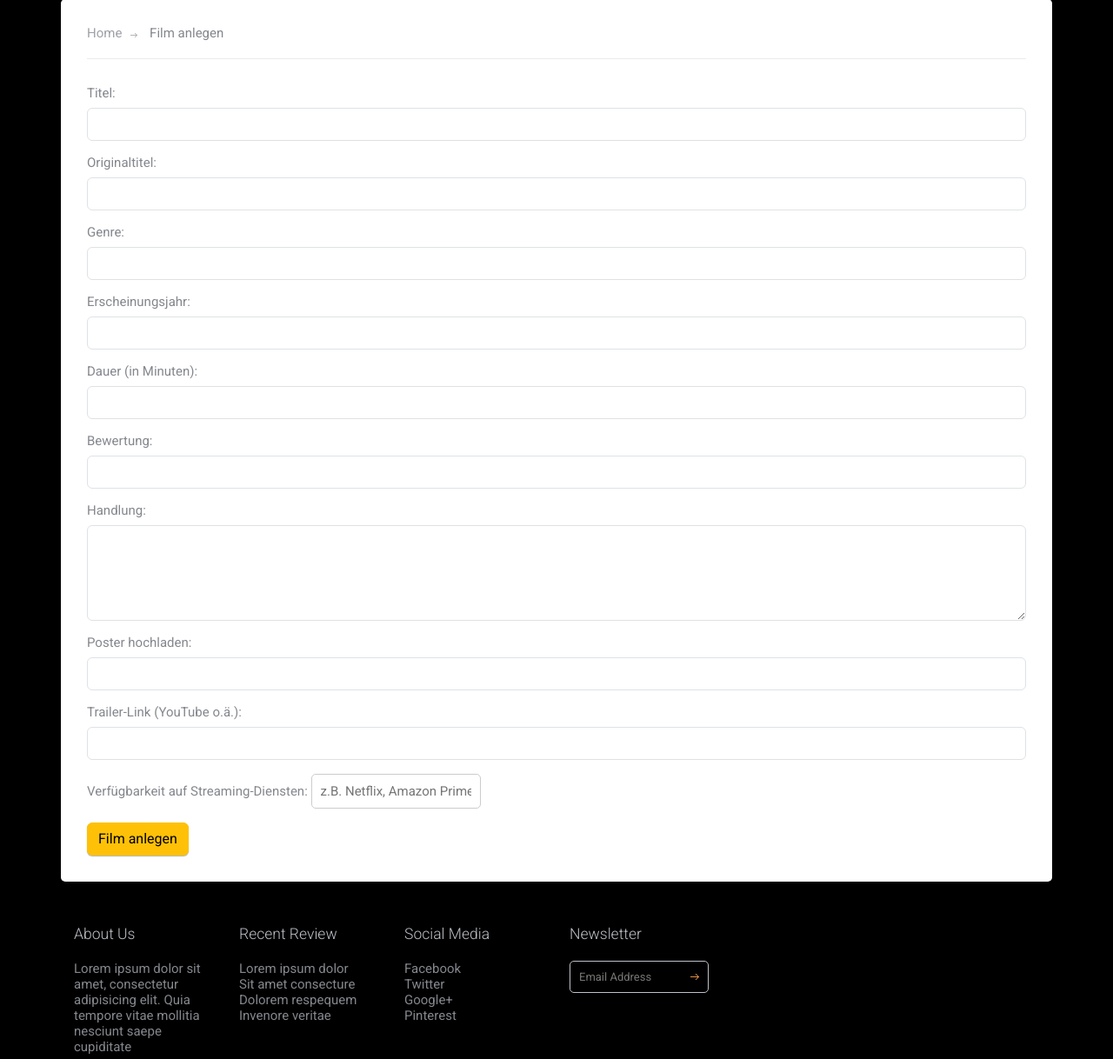
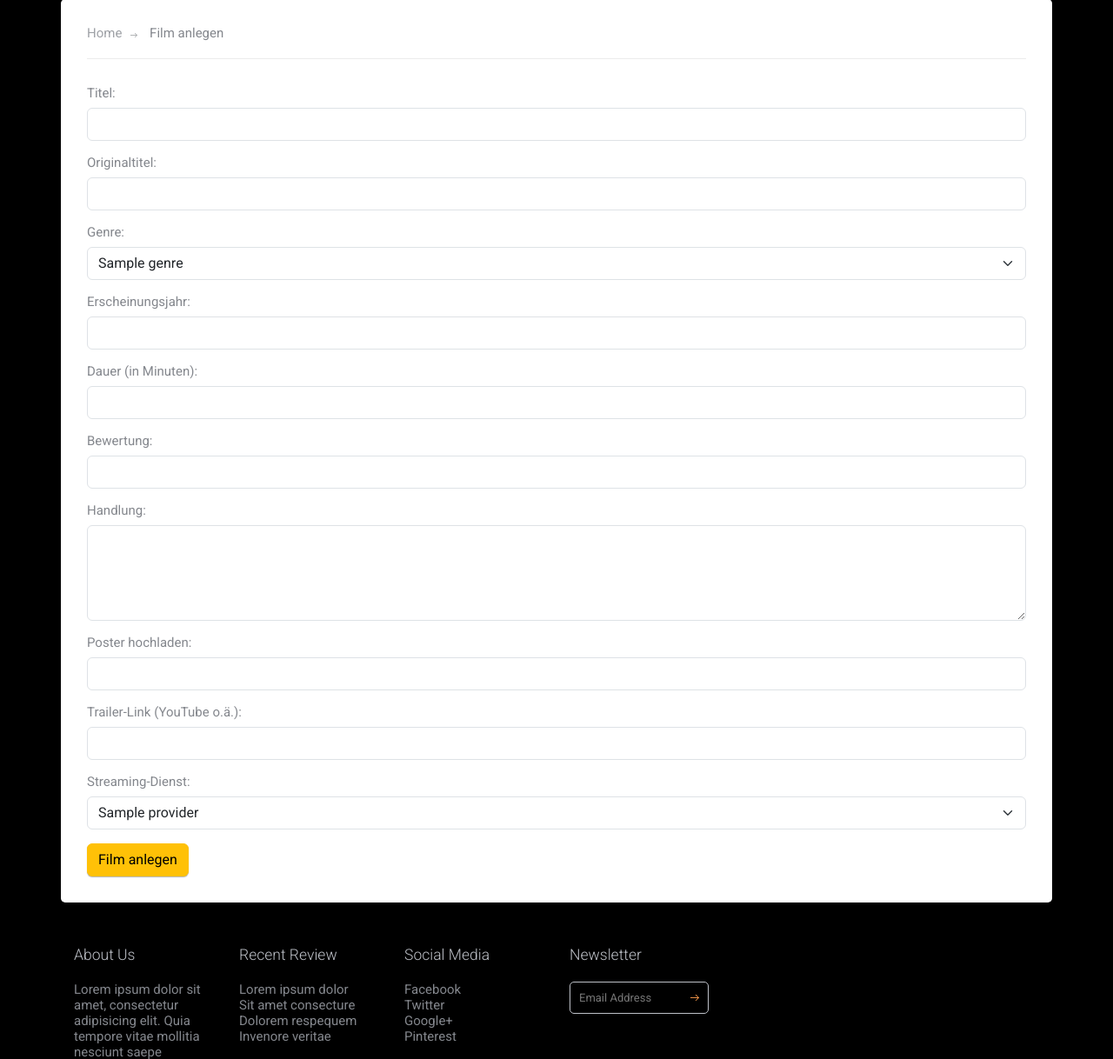
Before and after one commit to JulianIgelsboeckBS/movies, a PHP site: page /addMovie.php in a window 1280 px wide. Shown: the part 177-1395 px from the top of the page at 87% size. Run offline with PHP 8.4, Linux system fonts and the light colour scheme; tables that the repository leaves empty or names only in its code hold one stand-in row (values such as "Sample post"); some web fonts are replaced.

Commit message:
addmovie

```diff
--- a/addMovie.php
+++ b/addMovie.php
@@ -1,3 +1,22 @@
+<?php
+//require_once("DbConn.php");
+require_once("filterQueries.php");
+$db = new DbConn();
+$pdo = $db->connect();
+
+//$filter = new filterQueries();
+//$genres = $filter->getGenre();
+
+$genreQuery = "SELECT DISTINCT g.name ,g.id FROM genres g JOIN offersHasGenres og ON g.id = og.genres_id";
+$releaseYearQuery = "SELECT DISTINCT m.releaseYear FROM movie m";
+$ratingQuery = "SELECT DISTINCT o.rating FROM offers o";
+$providerQuery = "SELECT DISTINCT p.name, p.id FROM providers p JOIN offersHasProviders op ON p.id = op.provider_id";
+
+$genres = $pdo->query($genreQuery)->fetchAll(PDO::FETCH_ASSOC);
+$releaseYears = $pdo->query($releaseYearQuery)->fetchAll(PDO::FETCH_ASSOC);
+$ratings = $pdo->query($ratingQuery)->fetchAll(PDO::FETCH_ASSOC);
+$providers = $pdo->query($providerQuery)->fetchAll(PDO::FETCH_ASSOC);
+?>
 <!DOCTYPE html>
 <html lang="en">
 
@@ -25,8 +44,8 @@
                 </div>
 
                 <?php include __DIR__ . '/movie.php';
-if ($_SERVER['REQUEST_METHOD'] === 'POST'){
                 $instance = new Movie();
+                if ($_SERVER['REQUEST_METHOD'] === 'POST') {
                     $movieData = $instance->createMovie($_POST);
                 }
 
@@ -46,7 +65,12 @@ if ($_SERVER['REQUEST_METHOD'] === 'POST'){
 
                     <div class="mb-3">
                         <label for="genre" class="form-label">Genre:</label>
-							<input type="number" class="form-control" id="genre" name="genre" required>
+                        <select  name="genre" id="genre" class="form-select">
+                            <?php foreach ($genres as $genre):  ?>
+                            <option value="<?= $genre['id'] ?>"><?= $genre['name'] ?></option>
+                            <?php endforeach; ?>
+                        </select>
+                        <!-- <input type="number" class="form-control" id="genre" name="genre" required> -->
                     </div>
 
                     <div class="mb-3">
@@ -80,7 +104,7 @@ if ($_SERVER['REQUEST_METHOD'] === 'POST'){
 
                     <div class="mb-3">
                         <label for="poster" class="form-label">Poster hochladen:</label>
-							<input type="url" class="form-control" id="poster" name="poster"  required>
+                        <input type="url" class="form-control" id="poster" name="poster" required>
                     </div>
 
                     <div class="mb-3">
@@ -89,9 +113,14 @@ if ($_SERVER['REQUEST_METHOD'] === 'POST'){
                     </div>
 
                     <div class="mb-3">
-							<label for="provider" class="form-label">Verfügbarkeit auf Streaming-Diensten:</label>
-							<input class="number" id="provider" name="provider"
-								placeholder="z.B. Netflix, Amazon Prime" required></input>
+                        <label for="provider" class="form-label">Streaming-Dienst:</label>
+                        <select name="provider" id="provider" class="form-select">
+                            <?php foreach ($providers as $provider):  ?>
+                            <option value="<?= $provider['id'] ?>"><?= $provider['name'] ?></option>
+                            <?php endforeach; ?>
+                        </select>
+                        <!--<input class="number" id="provider" name="provider"
+                               placeholder="z.B. Netflix, Amazon Prime" required></input>-->
                     </div>
 
                     <button type="submit" class="btn btn-warning">Film anlegen</button>
@@ -107,7 +136,6 @@ if ($_SERVER['REQUEST_METHOD'] === 'POST'){
 <!-- Default snippet for navigation -->
 
 
-
 <script src="js/jquery-1.11.1.min.js"></script>
 <script src="js/plugins.js"></script>
 <script src="js/app.js"></script>
--- a/movie.php
+++ b/movie.php
@@ -255,7 +255,7 @@ DELETE FROM offers WHERE id = :id;";
     public function getAllMovies()
     {
         $pdo = $this->connect();
-        $sql = "SELECT o.id, o.title, o.description, o.rating,o.posterlink, m.releaseYear, GROUP_CONCAT(p.name SEPARATOR ', ') AS providers, g.name AS genre
+        $sql = "SELECT o.id, o.title, o.description, o.rating,o.posterlink, m.releaseYear, GROUP_CONCAT(p.name SEPARATOR ', ') AS providers,p.id as providerId, g.name AS genre, g.id as genreId
         FROM offers o
         JOIN movie m ON o.id = m.offers_id
         JOIN offersHasGenres og ON o.id = og.offers_id
```
Lines whose indentation alone changed are shown as unchanged.
